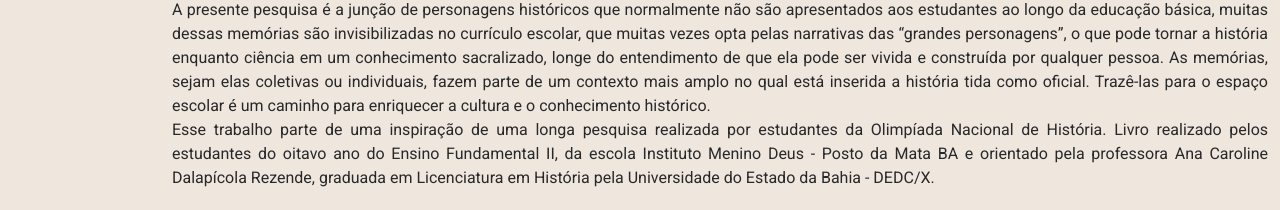
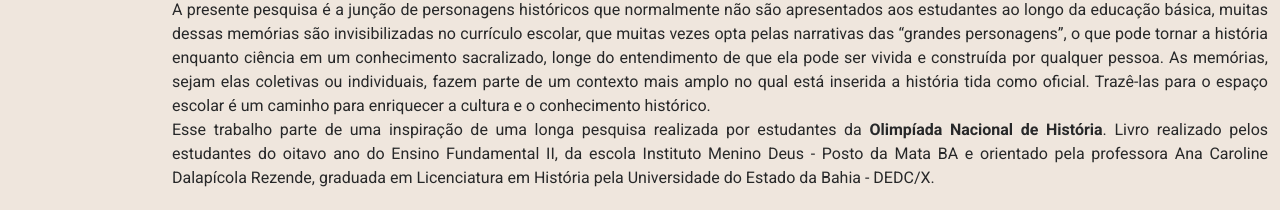
Before and after one commit to LorenzoAlvess/fizhistoria, a plain HTML site: page index.html in a window 1280 px wide. Shown: the part 940-1150 px from the top of the page. Drawn offline with nearby package versions, Linux system fonts and the light colour scheme.

Commit message:
Update index.html

```diff
--- a/index.html
+++ b/index.html
@@ -84,7 +84,7 @@
       <div class="container section-title" data-aos="fade-up">
         <h2>Resumo</h2>
         <p style="text-align: justify;">A presente pesquisa é a junção de personagens históricos que normalmente não são apresentados aos estudantes ao longo da educação básica, muitas dessas memórias são invisibilizadas no currículo escolar, que muitas vezes opta pelas narrativas das “grandes personagens”, o que pode tornar a história enquanto ciência em um conhecimento sacralizado, longe do entendimento de que ela pode ser vivida e construída por qualquer pessoa. As memórias, sejam elas coletivas ou individuais, fazem parte de um contexto mais amplo no qual está inserida a história tida como oficial. Trazê-las para o espaço escolar é um caminho para enriquecer a cultura e o conhecimento histórico.</p>
-        <p style="text-align: justify;">Esse trabalho parte de uma inspiração de uma longa pesquisa realizada por estudantes da <a href="https://www.olimpiadadehistoria.com.br/especiais/excluidos-da-historia" target="_blank">Olimpíada Nacional de História</a>.
+        <p style="text-align: justify;">Esse trabalho parte de uma inspiração de uma longa pesquisa realizada por estudantes da <a href="https://www.olimpiadadehistoria.com.br/especiais/excluidos-da-historia" target="_blank"><strong>Olimpíada Nacional de História</strong></a>.
           Livro realizado pelos estudantes do oitavo ano do Ensino Fundamental II, da escola Instituto Menino Deus - Posto da Mata BA e orientado pela professora Ana Caroline Dalapícola Rezende, graduada em Licenciatura em História pela Universidade do Estado da Bahia - DEDC/X.</p>
       </div><!-- End Section Title -->
 
```
